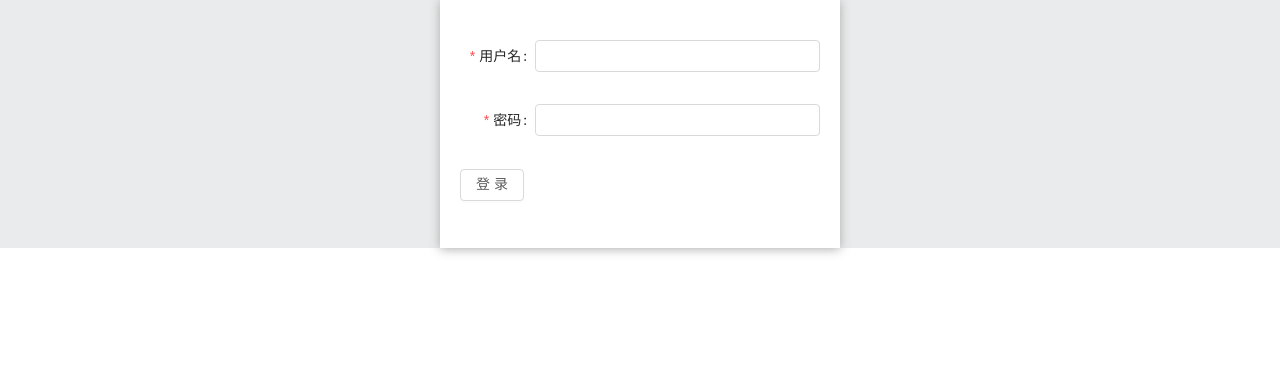
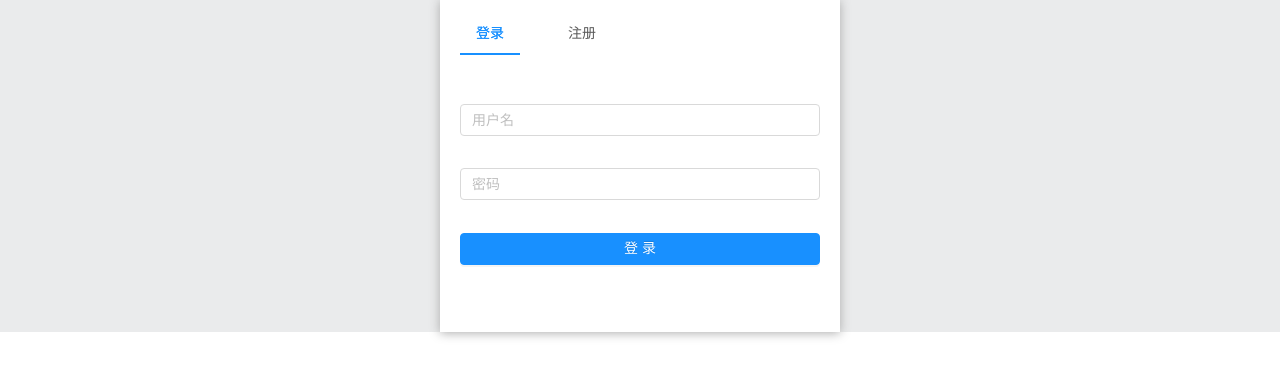
Before and after one commit to kricn/luckyone, a React app in the folder admin/: page /login in a window 1280 px wide. Shown: the top 376 px of the page. Built offline with nearby package versions, Linux system fonts and the light colour scheme.

Commit message:
admin 登录页面调整

```diff
--- a/admin/src/views/login/LoginForm.js
+++ b/admin/src/views/login/LoginForm.js
@@ -12,37 +12,29 @@ class LoginForm extends Component {
     this.state = {}
   }
 
-  layout = {
-    labelCol: { span: 5 },
-    wrapperCol: { span: 19 },
-  }
-
   render() {
     return  (
         <Fragment>
             <Form
-              {...this.layout}
               className="login"
             >
 
               <Form.Item
-                label="用户名"
                 name="username"
                 rules={[ { required: true, message: '请输入用户名！' } ]}
               >
-                <Input />
+                <Input placeholder="用户名" />
               </Form.Item>
 
               <Form.Item
-                label="密码"
                 name="password"
                 rules={[ { required: true, message: '请输入密码！' } ]}
               >
-                <Input />
+                <Input placeholder="密码" />
               </Form.Item>
 
               <Form.Item>
-                <Button>登录</Button>
+                <Button type="primary" block>登录</Button>
               </Form.Item>
 
             </Form>
--- a/admin/src/views/login/RegisterForm.js
+++ b/admin/src/views/login/RegisterForm.js
@@ -1,6 +1,6 @@
 import { Component, Fragment } from 'react';
 
-import { Button } from 'antd'
+import { Button, Form, Input } from 'antd'
 
 class RegisterForm extends Component {
   constructor() {
@@ -10,9 +10,31 @@ class RegisterForm extends Component {
 
   render() {
     return  (
-        <Fragment>
-            RegisterForm
-        </Fragment>
+      <Fragment>
+      <Form
+        className="register"
+      >
+
+        <Form.Item
+          name="username"
+          rules={[ { required: true, message: '请输入用户名！' } ]}
+        >
+          <Input placeholder="用户名" />
+        </Form.Item>
+
+        <Form.Item
+          name="password"
+          rules={[ { required: true, message: '请输入密码！' } ]}
+        >
+          <Input placeholder="密码" />
+        </Form.Item>
+
+        <Form.Item>
+          <Button type="primary" block>注册</Button>
+        </Form.Item>
+
+      </Form>
+  </Fragment>
     )
   }
 }
--- a/admin/src/views/login/index.js
+++ b/admin/src/views/login/index.js
@@ -4,6 +4,8 @@ import { Component } from 'react';
 
 import LoginForm from './LoginForm'
 import RegisterForm from './RegisterForm'
+
+const { TabPane } = Tabs;
 
 class Login extends Component {
   constructor() {
@@ -16,13 +18,15 @@ class Login extends Component {
   render() {
     return  (
         <div className="container">
-          <div class="form">
-            <Tabs></Tabs>
-            {
-              !this.isLogin ?
-                <LoginForm></LoginForm> :
+          <div className="form">
+            <Tabs>
+              <TabPane tab="登录" key="login">
+                <LoginForm></LoginForm>
+              </TabPane>
+              <TabPane tab="注册" key="register">
                 <RegisterForm></RegisterForm>
-            }
+              </TabPane>
+            </Tabs>
           </div>
         </div>
     )
--- a/admin/src/views/login/index.scss
+++ b/admin/src/views/login/index.scss
@@ -8,7 +8,14 @@
     >.form {
         width: 400px;
         background: #fff;
-        padding: 20px;
+        padding: 10px 20px;
         box-shadow: 0 1px 10px #aaa;
+        .ant-tabs-nav {
+            border: 0;
+        }
+    }
+
+    form {
+        padding: 30px 0;
     }
 }
```
Also changed, not shown: 1 other file (tests, documents, lock files or other folders).
